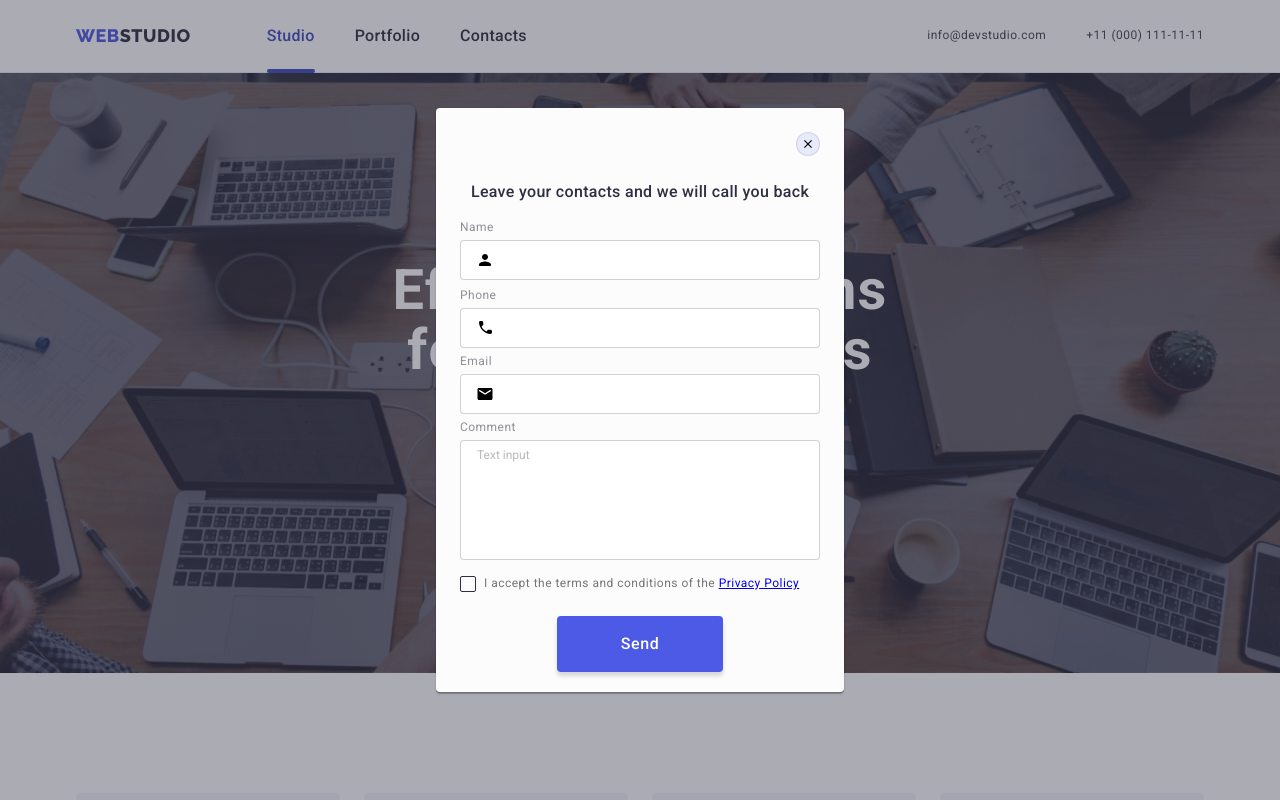
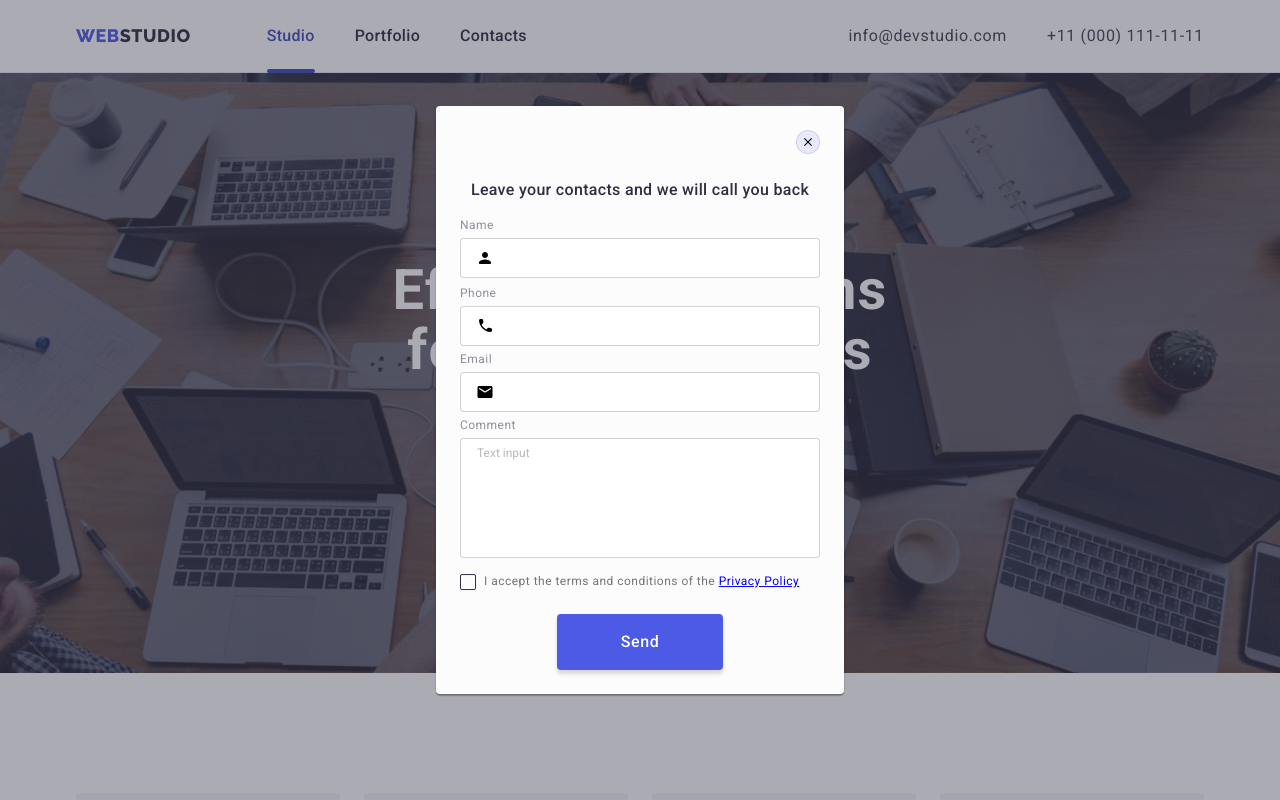
Before and after one commit to BorysShabazov/goit-markup-hw-07, a plain HTML site: page index.html in a window 1280 px wide. Both pictures are taken after a click on the button "Order Service". Shown: the top 800 px of the page. Drawn offline with nearby package versions, Linux system fonts and the light colour scheme.

Commit message:
fixe problems

```diff
--- a/css/styles.css
+++ b/css/styles.css
@@ -65,7 +65,6 @@ img {
 /* container */
 
 .container {
-  min-width: 320px;
   max-width: 428px;
   margin-left: auto;
   margin-right: auto;
@@ -88,7 +87,13 @@ img {
 /* sections */
 
 .section {
-  padding: 120px 0;
+  padding: 96px 0;
+}
+
+@media screen and (min-width: 768px) {
+  .section {
+    padding: 120px 0;
+  }
 }
 
 .section-title {
@@ -259,8 +264,6 @@ img {
     display: flex;
     gap: 4px;
     flex-direction: column;
-    padding-top: 24px;
-    padding-bottom: 4px;
   }
 }
 
@@ -268,8 +271,6 @@ img {
   .address {
     gap: 40px;
     flex-direction: row;
-    padding-top: 0;
-    padding-bottom: 0;
   }
 }
 
@@ -292,6 +293,7 @@ img {
 
 @media screen and (min-width: 1200px) {
   .address-link {
+    font-size: 16px;
     padding-top: 24px;
     padding-bottom: 24px;
   }
@@ -421,7 +423,7 @@ img {
 
   @media screen and (max-width: 427px) {
     .mob-tel {
-      font-size: 26px;
+      font-size: 25px;
     }
   }
 
@@ -444,7 +446,7 @@ img {
 
   @media screen and (max-width: 427px) {
     .mobile-socials-list {
-      gap: 30px;
+      gap: 20px;
     }
   }
 
@@ -569,7 +571,7 @@ img {
 }
 
 .hero-title {
-  width: 320px;
+  max-width: 320px;
   margin-left: auto;
   margin-right: auto;
 
@@ -582,7 +584,7 @@ img {
 
 @media screen and (min-width: 768px) {
   .hero-title {
-    width: 500px;
+    max-width: 500px;
     font-size: 56px;
     line-height: 1.07;
 
@@ -1220,8 +1222,8 @@ img {
 
 .modal {
   position: absolute;
-  width: 392px;
-  height: 584px;
+  width: 95%;
+  min-height: 584px;
   padding: 72px 24px 24px 24px;
   background-color: #fcfcfc;
   box-shadow: 0px 1px 1px rgba(0, 0, 0, 0.14), 0px 1px 3px rgba(0, 0, 0, 0.12),
@@ -1231,6 +1233,12 @@ img {
   top: 50%;
   left: 50%;
   transform: translate(-50%, -50%);
+}
+
+@media screen and (max-width: 767px) {
+  .modal {
+    max-width: 394px;
+  }
 }
 
 @media screen and (min-width: 768px) {
```
